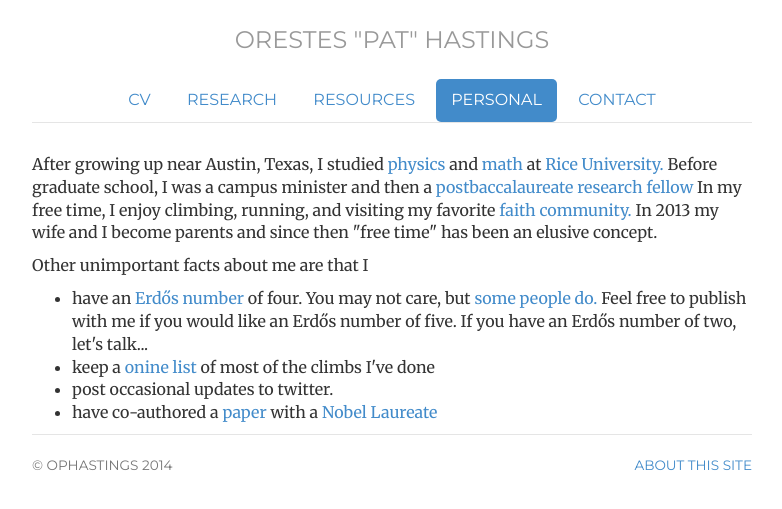
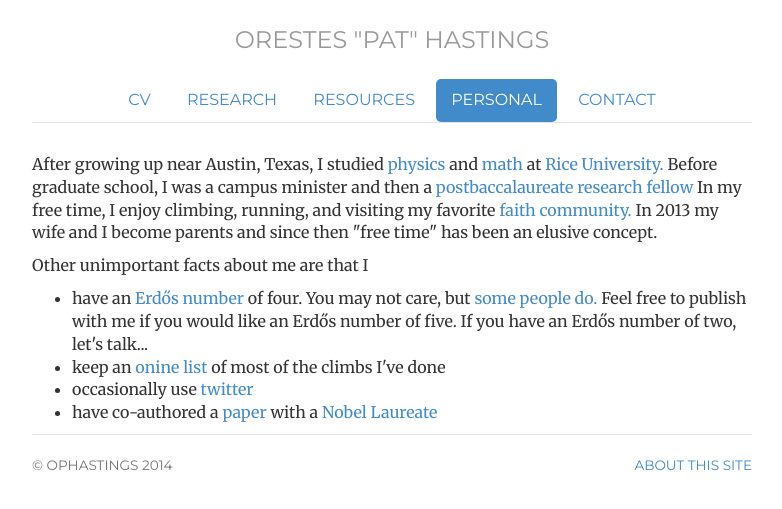
Before and after one commit to ophastings/ophastings.github.io, a Jekyll site: the page built from personal/index.html, in a window 1280 px wide. Shown: the top 509 px of the page, without its empty margins (248-1030 px from the left). Built offline with Jekyll 4.4.1, drawn with Linux system fonts in a browser that asks for light colours.

Commit message:
Update index.html

```diff
--- a/personal/index.html
+++ b/personal/index.html
@@ -12,7 +12,7 @@ description: Personal page of ophastings.com, the website of Orestes Hastings, a
 I studied <a href="http://www.physics.rice.edu/">physics</a> and <a href="http://math.rice.edu/">math</a> at
 <a title="http://www.rice.edu/" href="http://www.rice.edu/">Rice University.</a>
 Before graduate school, I was a campus minister and then
-a <a title="http://sociology.rice.edu/Content.aspx?id=352" href="http://sociology.rice.edu/Content.aspx?id=352">
+a <a href="http://sociology.rice.edu/Content.aspx?id=352">
 postbaccalaureate research fellow</a> In my free time, I enjoy <href="http://www.touchstoneclimbing.com/ironworks">climbing,</a>
 <href="http://www.irunfar.com/2010/12/trail-running-in-the-marin-headlands-and-on-mount-tamalpais.html">running,</a>
 and visiting my favorite <a title="http://www.christchurcheastbay.org/" href="http://www.christchurcheastbay.org/">faith community.</a>
@@ -21,7 +21,7 @@ In 2013 my wife and I become parents and since then "free time" has been an elus
 <p>Other unimportant facts about me are that I</p>
 <ul>
   <li>have an <a href="http://www.oakland.edu/enp/"> Erdős number</a> of four. You may not care, but <a title="http://xkcd.com/599/" href="http://xkcd.com/599/">some people do.</a> Feel free to publish with me if you would like an Erdős number of five. If you have an Erdős number of two, let's talk...</li>
-  <li>keep a <a href="http://www.mountainproject.com/scripts/UserClimbingMap.php?id=107979348">onine list</a> of most of the climbs I've done</li>
-  <li>post occasional updates to twitter.</li>
+  <li>keep an <a href="http://www.mountainproject.com/scripts/UserClimbingMap.php?id=107979348">onine list</a> of most of the climbs I've done</li>
+  <li>occasionally use <a href="https://twitter.com/ophastings">twitter</a></li>
   <li>have co-authored a <a href="http://arxiv.org/pdf/0803.1201.pdf">paper</a> with a <a href="http://www.nobelprize.org/nobel_prizes/physics/laureates/2012/wineland-facts.html">Nobel Laureate</a></li>
 </ul>
```
